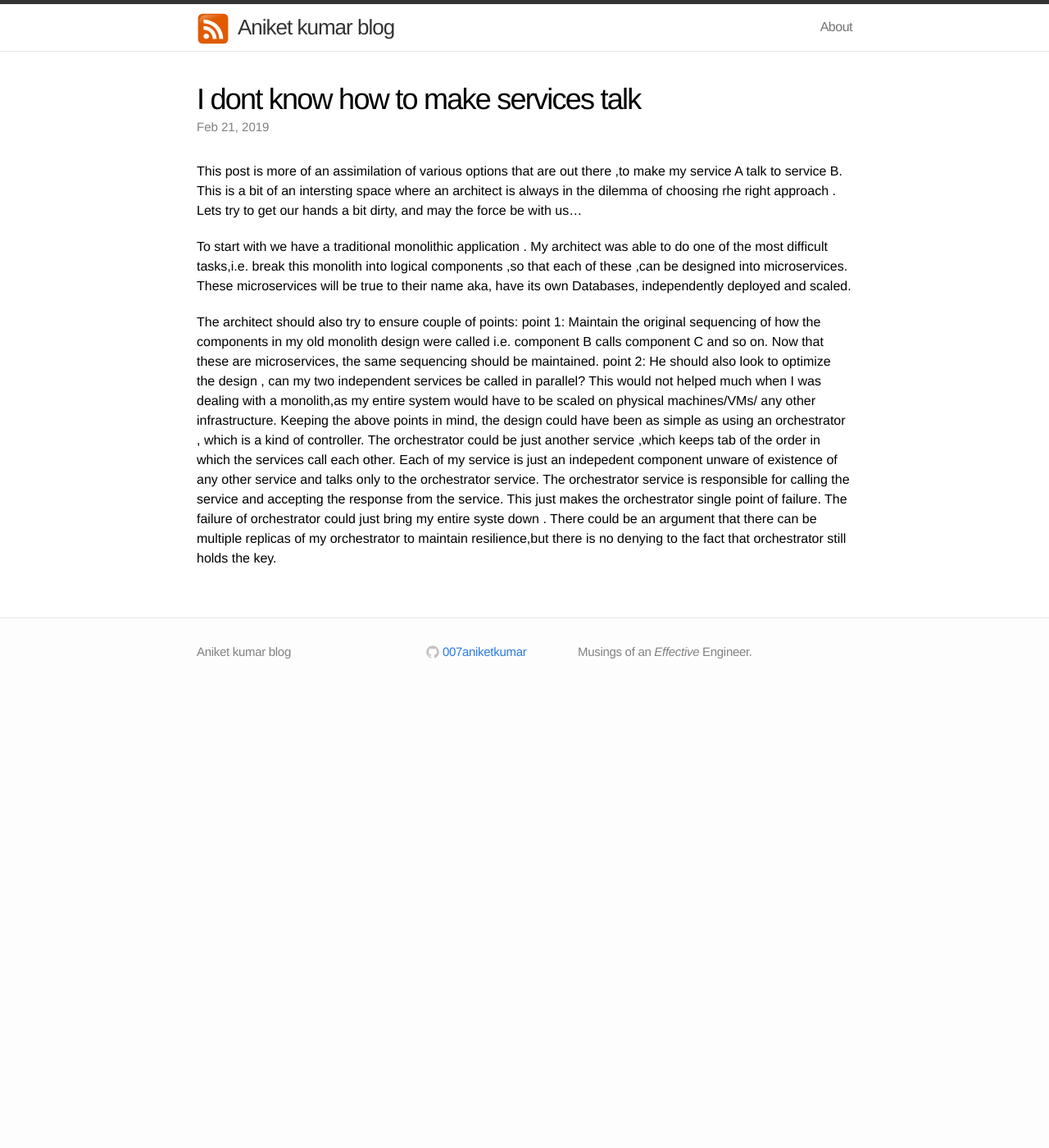
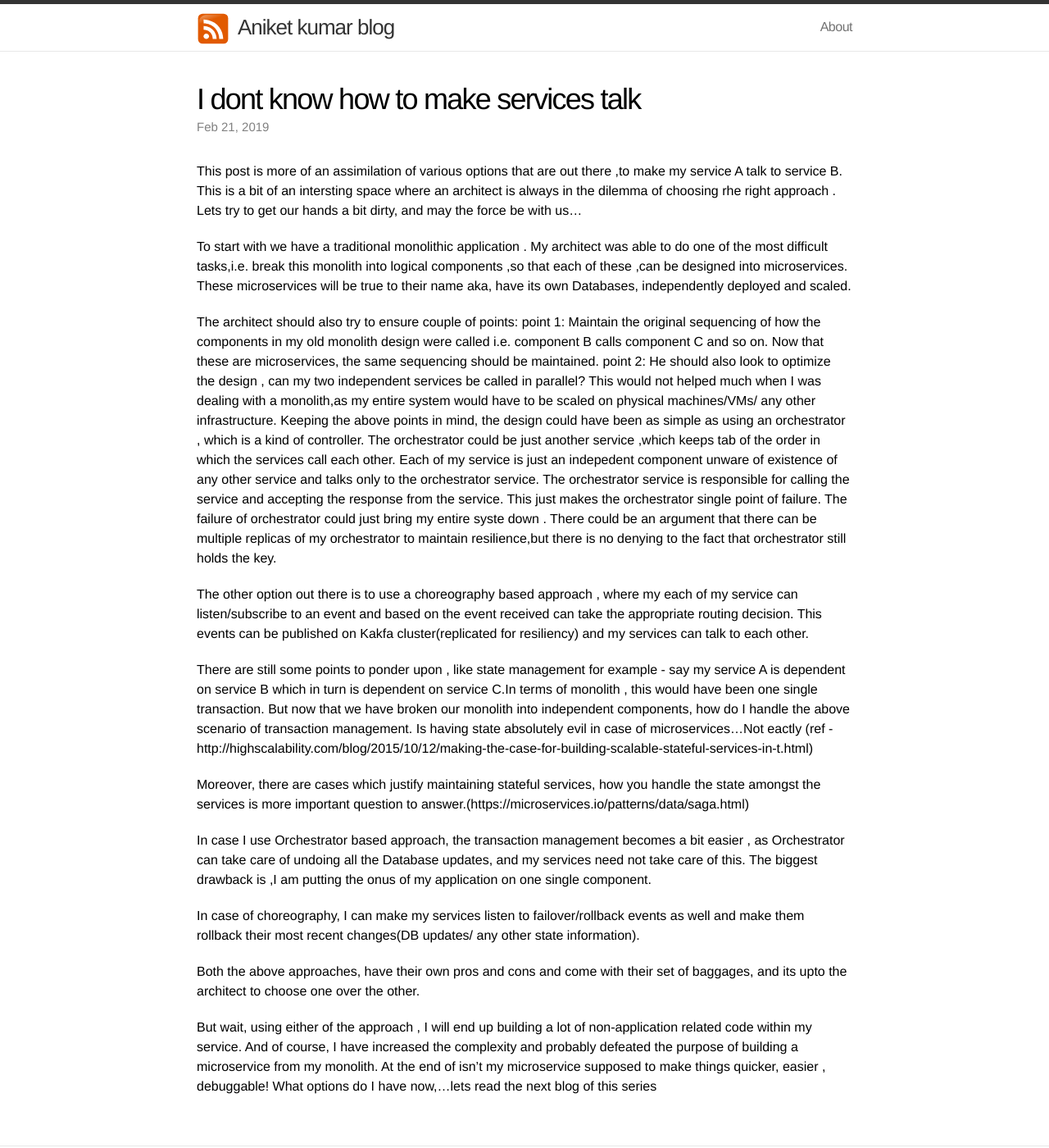
Before and after one commit to 007aniketkumar/007aniketkumarblog.github.io, a Jekyll site: the page built from _posts/2019-02-21-I-dont-Know-How-To-Make-My-Services-Talk.markdown, in a window 1280 px wide and 1400 px high. Shown: the whole window at 82% size. Built offline with Jekyll 4.4.1, drawn with Linux system fonts in a browser that asks for light colours.

Commit message:
Update 2019-02-21-I-dont-Know-How-To-Make-My-Services-Talk.markdown

```diff
--- a/_posts/2019-02-21-I-dont-Know-How-To-Make-My-Services-Talk.markdown
+++ b/_posts/2019-02-21-I-dont-Know-How-To-Make-My-Services-Talk.markdown
@@ -16,3 +16,19 @@ The architect should also try to ensure couple of points:
 point 1: Maintain the original sequencing of how the components in my old monolith design were called i.e. component B calls component C and so on. Now that these are microservices, the same sequencing should be maintained.
 point 2: He should also look to optimize the design , can my two independent services be called in parallel? This would not helped much when I was dealing with a monolith,as my entire system would have to be scaled on physical machines/VMs/ any other infrastructure.
 Keeping the above points in mind, the design could have been as simple as using an orchestrator , which is a kind of controller. The orchestrator could be just another service ,which keeps tab of the order in which the services call each other. Each of my service is just an indepedent component unware of existence of any other service and talks only to the orchestrator service. The orchestrator service is responsible for calling the service and accepting the response from the service. This just makes the orchestrator single point of failure. The failure of orchestrator could just bring my entire syste down . There could be an argument that there can be multiple replicas of my orchestrator to maintain resilience,but there is no denying to the fact that orchestrator still holds the key.
+
+The other option out there is to use a choreography based approach , where my each of my service can listen/subscribe to an event and based on the event received can take the appropriate routing decision. This events can be published on Kakfa cluster(replicated for resiliency) and my services can talk to each other.
+
+There are still some points to ponder upon , like state management for example - say my service A is dependent on service B which in turn is dependent on service C.In terms of monolith , this would have been one single transaction.
+But now that we have broken our monolith into independent components, how do I handle the above scenario of transaction management.
+Is having state absolutely evil in case of microservices...Not eactly (ref - http://highscalability.com/blog/2015/10/12/making-the-case-for-building-scalable-stateful-services-in-t.html)
+
+Moreover, there are cases which justify maintaining stateful services, how you handle the state amongst the services is more important question to answer.(https://microservices.io/patterns/data/saga.html)
+
+In case I use Orchestrator based approach, the transaction management becomes a bit easier , as Orchestrator can take care of undoing all the Database updates, and my services need not take care of this. The biggest drawback is ,I am putting the onus of my application on one single component.
+
+In case of choreography, I can make my services listen to failover/rollback events as well and make them rollback their most recent changes(DB updates/ any other state information).
+
+Both the above approaches, have their own pros and cons and come with their set of baggages, and its upto the architect to choose one over the other.
+
+But wait, using either of the approach , I will end up building a lot of non-application related code within my service. And of course, I have increased the complexity and probably defeated the purpose of building a microservice from my monolith. At the end of isn't my microservice supposed to make things quicker, easier , debuggable! What options do I have now,...lets read the next blog of this series
```
